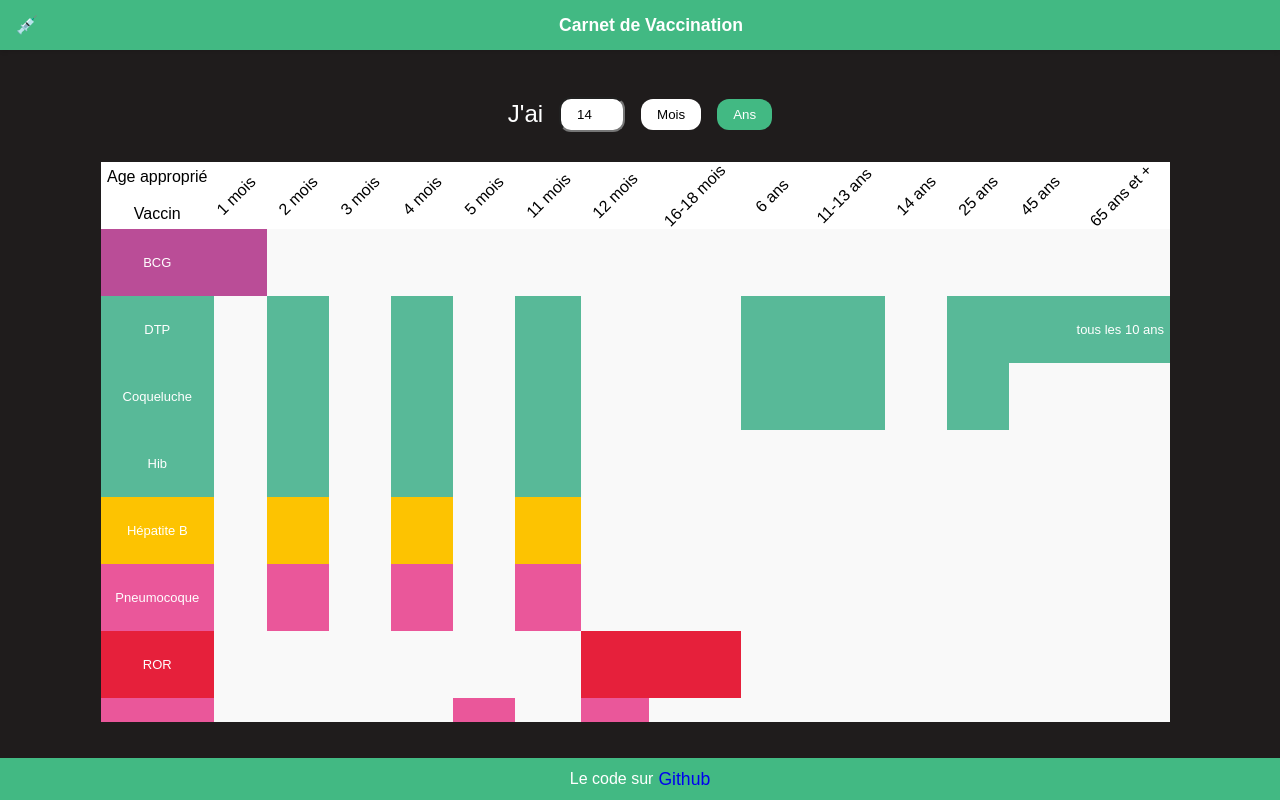
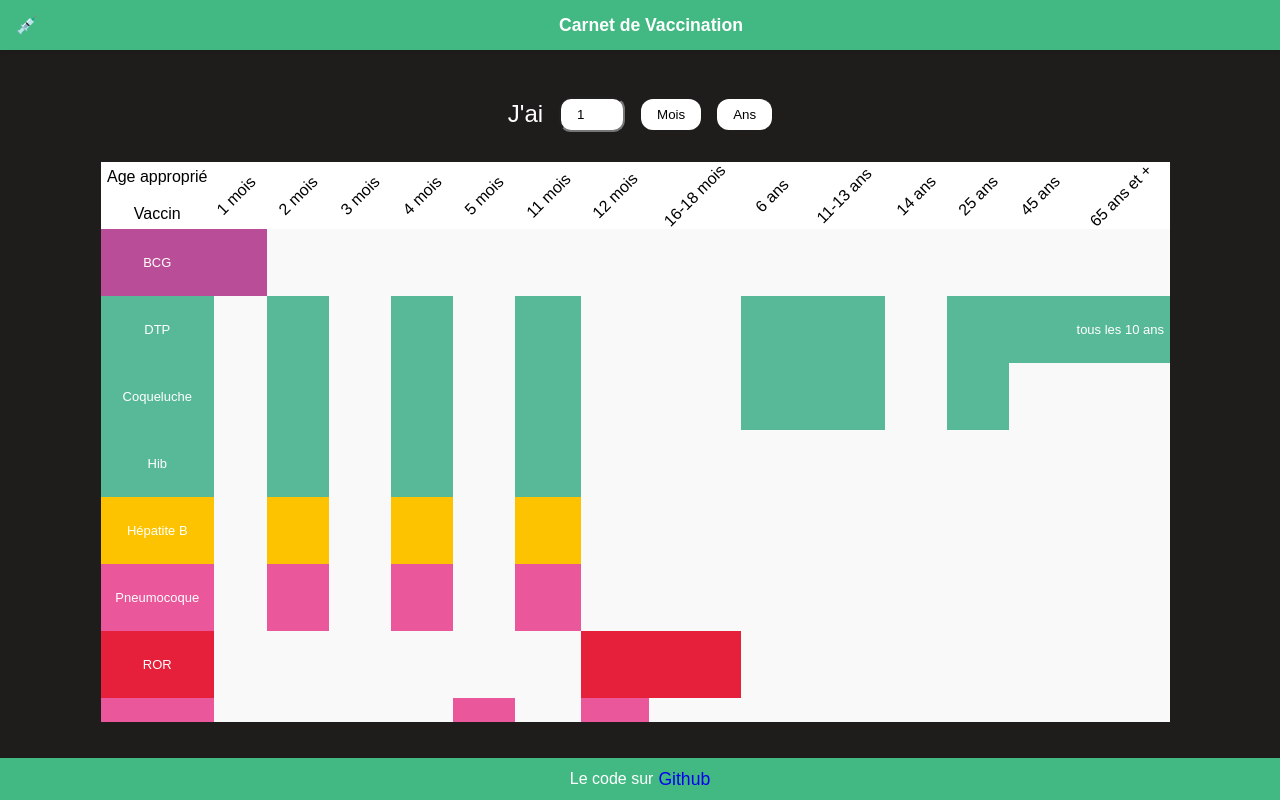
Before and after one commit to sthiefaine/carnet-vaccination, a Vue app: page / in a window 1280 px wide. Built offline with nearby package versions, Linux system fonts and the light colour scheme.

Commit message:
feat(localstorage): add localStorage

```diff
--- a/src/components/Table/TableSite.vue
+++ b/src/components/Table/TableSite.vue
@@ -34,7 +34,6 @@
 }
 
 const scrollToAge = () => {
-  console.log('scrollToAge', ageStore.age)
   const dateToScroll = findDateKey(ageStore.age, ageStore.monthOrYear)
   const cell = dateRefs.value[dateToScroll]
   if (cell) {
--- a/src/stores/ageStore.ts
+++ b/src/stores/ageStore.ts
@@ -1,10 +1,16 @@
 import { defineStore } from 'pinia'
-import { ref } from 'vue'
+import { ref, watch } from 'vue'
 
 export const useAgeStore = defineStore('ageStore', () => {
-  const age = ref<number>(14)
-  const monthOrYear = ref<'ans' | 'mois'>('ans')
-  const selectedAge = ref<string>('14 ans')
+  const initialData = localStorage.getItem('selectedAge')
+  const [nombre, unite] = initialData ? initialData.split(' ') : '14 ans'
+  const age = ref<number>(nombre ? parseInt(nombre, 10) : 14)
+  const monthOrYear = ref<'ans' | 'mois'>((unite as 'ans' | 'mois') ?? 'ans')
+  const selectedAge = ref<string>(initialData ? initialData : '14 ans')
+
+  watch(selectedAge, (selectedAge) => {
+    localStorage.setItem('selectedAge', selectedAge)
+  })
 
   function setAge(newAge: number, unit: 'ans' | 'mois') {
     age.value = newAge
--- a/src/stores/vaccineStore.ts
+++ b/src/stores/vaccineStore.ts
@@ -1,5 +1,5 @@
 import { defineStore } from 'pinia'
-import { ref } from 'vue'
+import { ref, watch } from 'vue'
 
 type Vaccination = {
   vaccineName: string
@@ -7,8 +7,17 @@
 }
 
 export const useVaccineStore = defineStore('VaccineStore', () => {
-  const vaccinationList = ref<Vaccination[]>([])
+  const initialData = localStorage.getItem('vaccinations')
+  const vaccinationList = ref<Vaccination[]>(initialData ? JSON.parse(initialData) : [])
   const currentSelection = ref<[string, string]>(['', ''])
+
+  watch(
+    vaccinationList,
+    (newList) => {
+      localStorage.setItem('vaccinations', JSON.stringify(newList))
+    },
+    { deep: true },
+  )
 
   function addVaccination() {
     const vaccination: Vaccination = {
```
Also changed, not shown: 1 other file (tests, documents, lock files or other folders).
